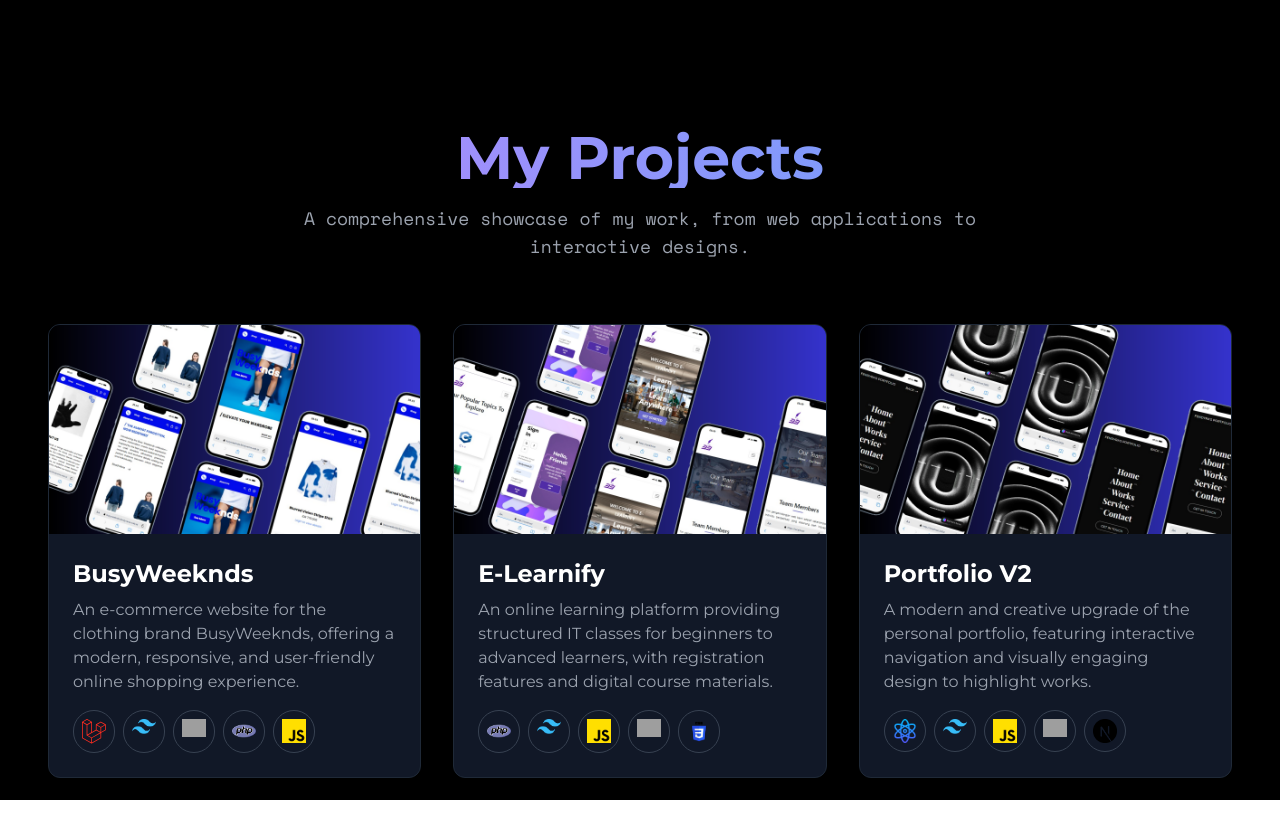
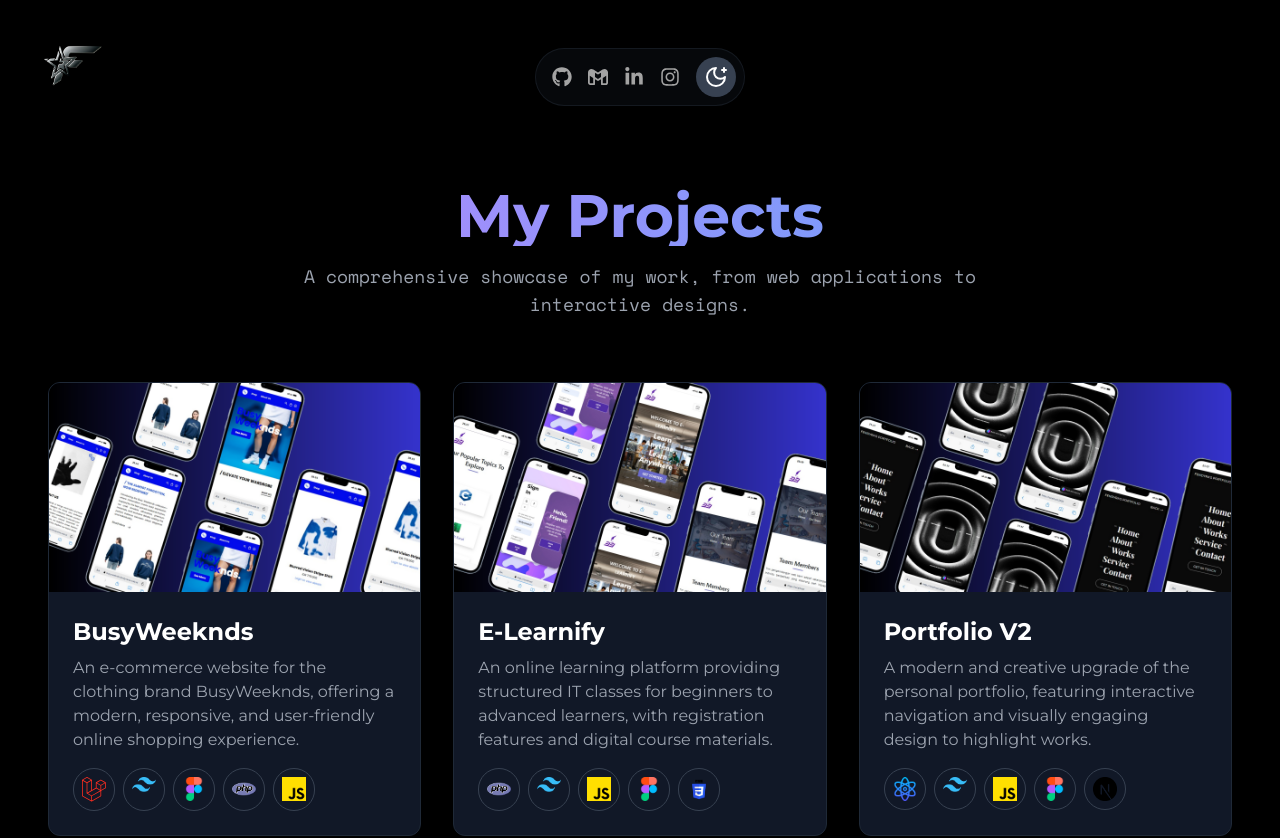
Before and after one commit to Fendyra/my-portfolio, a Next.js app: page /works in a window 1280 px wide. Shown: the top 838 px of the page. Before the commit the page ends 800 px from the top, so only its background shows below. Built offline with nearby package versions, Linux system fonts and the light colour scheme; grey boxes are pictures that could not be loaded.

Commit message:
Update Page Work

```diff
--- a/src/app/globals.css
+++ b/src/app/globals.css
@@ -5,15 +5,12 @@
 @tailwind utilities;
 
 html, body {
-  height: 100%;
-  overflow: hidden;
+
+  overflow-x: hidden;
 }
 
-#root, .min-h-screen {
-  height: 100vh;
-  overflow: hidden;
-}
 
+/* Biarkan class no-scroll tetap ada jika Anda menggunakannya di tempat lain */
 .no-scroll {
   height: 100vh;
   overflow-x: hidden;
--- a/src/app/works/page.jsx
+++ b/src/app/works/page.jsx
@@ -1,11 +1,11 @@
 "use client";
 
-import React from "react";
+import React, { useState } from "react";
 import { motion } from "framer-motion";
 import Image from "next/image";
 import Link from "next/link";
 import { FiExternalLink, FiGithub } from "react-icons/fi";
-
+import HeaderIcons from "../component/header";
 
 // Import font
 import { Montserrat, Space_Mono } from "next/font/google";
@@ -25,7 +25,7 @@ const projects = [
     technologies: [
       { name: "Laravel", logo: "/assets/laravel.svg" },
       { name: "TailwindCSS", logo: "/assets/tailwindcss.png" },
-      { name: "Figma", logo: "/assets/figma.svg" },
+      { name: "Figma", logo: "/assets/figma.png" },
       { name: "PHP", logo: "/assets/php.png" },
       { name: "Javascript", logo: "/assets/js.png" },
     ],
@@ -42,7 +42,7 @@ const projects = [
       { name: "PHP", logo: "/assets/php.png" },
       { name: "TailwindCSS", logo: "/assets/tailwindcss.png" },
       { name: "Javascript", logo: "/assets/js.png" },
-      { name: "Figma", logo: "/assets/figma.svg" },
+      { name: "Figma", logo: "/assets/figma.png" },
       { name: "CSS", logo: "/assets/css.png" },
     ],
   },
@@ -58,7 +58,7 @@ const projects = [
       { name: "React", logo: "/assets/react.png" },
       { name: "TailwindCSS", logo: "/assets/tailwindcss.png" },
       { name: "Javascript", logo: "/assets/js.png" },
-      { name: "Figma", logo: "/assets/figma.svg" },
+      { name: "Figma", logo: "/assets/figma.png" },
       { name: "Next Js", logo: "/assets/nextjs.png" },
     ],
   },
@@ -88,7 +88,7 @@ const projects = [
       { name: "React", logo: "/assets/react.png" },
       { name: "TailwindCSS", logo: "/assets/tailwindcss.png" },
       { name: "Javascript", logo: "/assets/js.png" },
-      { name: "Figma", logo: "/assets/figma.svg" },
+      { name: "Figma", logo: "/assets/figma.png" },
       { name: "Next Js", logo: "/assets/nextjs.png" },
     ],
   },
@@ -112,8 +112,24 @@ const WorksPage = () => {
 
   return (
     <main
-      className={`min-h-[100vh] bg-white dark:bg-black text-gray-900 dark:text-white relative overflow-hidden p-6 sm:p-12 ${montserrat.className}`}
+      className={`min-h-screen bg-white dark:bg-black text-gray-900 dark:text-white relative p-6 sm:p-12 ${montserrat.className}`}
     >
+        <div className="fixed top-6 left-0 w-full px-4 md:px-8 z-50 flex items-center">
+          <Link href="/main">
+            <Image
+              src="/assets/logo-portfolio.png"
+              alt="Portfolio Logo"
+              width={80}
+              height={80}
+              style={{ cursor: "pointer" }}
+            />
+          </Link>
+        </div>
+
+        <div className="flex-grow flex justify-center">
+          <HeaderIcons />
+        </div>
+
       <div className="container mx-auto mt-20">
         <motion.header
           className="text-center mb-16"
@@ -150,8 +166,8 @@ const WorksPage = () => {
                 <Image
                   src={project.image}
                   alt={project.title}
-                  width={600} // Tambahkan width
-                  height={400} // Tambahkan height
+                  width={600}
+                  height={400}
                   className="w-full h-full object-cover transform group-hover:scale-105 transition-transform duration-500"
                 />
                 <div className="absolute inset-0 bg-black/50 opacity-0 group-hover:opacity-100 transition-opacity duration-300 flex items-end justify-center p-4">
@@ -160,22 +176,28 @@ const WorksPage = () => {
                       <motion.a
                         target="_blank"
                         rel="noopener noreferrer"
-                        className="p-3 bg-white/10 backdrop-blur-sm rounded-full text-white hover:text-purple-400 transition-colors duration-200"
-                        whileHover={{ scale: 1.1 }}
-                        whileTap={{ scale: 0.9 }}
+                        className="flex items-center gap-2 p-3 bg-white/10 backdrop-blur-sm rounded-full text-white hover:bg-white/20 transition-colors duration-200"
+                        whileHover={{ scale: 1.05 }}
+                        whileTap={{ scale: 0.95 }}
                       >
                         <FiExternalLink size={20} />
+                        <span className="font-semibold hidden sm:inline">
+                          Live Demo
+                        </span>
                       </motion.a>
                     </Link>
                     <Link href={project.github} passHref legacyBehavior>
                       <motion.a
                         target="_blank"
                         rel="noopener noreferrer"
-                        className="p-3 bg-white/10 backdrop-blur-sm rounded-full text-white hover:text-purple-400 transition-colors duration-200"
-                        whileHover={{ scale: 1.1 }}
-                        whileTap={{ scale: 0.9 }}
+                        className="flex items-center gap-2 p-3 bg-white/10 backdrop-blur-sm rounded-full text-white hover:bg-white/20 transition-colors duration-200"
+                        whileHover={{ scale: 1.05 }}
+                        whileTap={{ scale: 0.95 }}
                       >
                         <FiGithub size={20} />
+                        <span className="font-semibold hidden sm:inline">
+                          Source Code
+                        </span>
                       </motion.a>
                     </Link>
                   </div>
```
